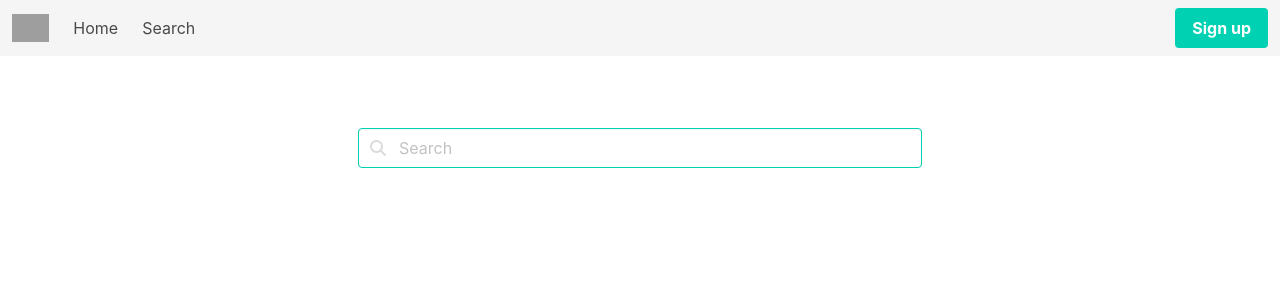
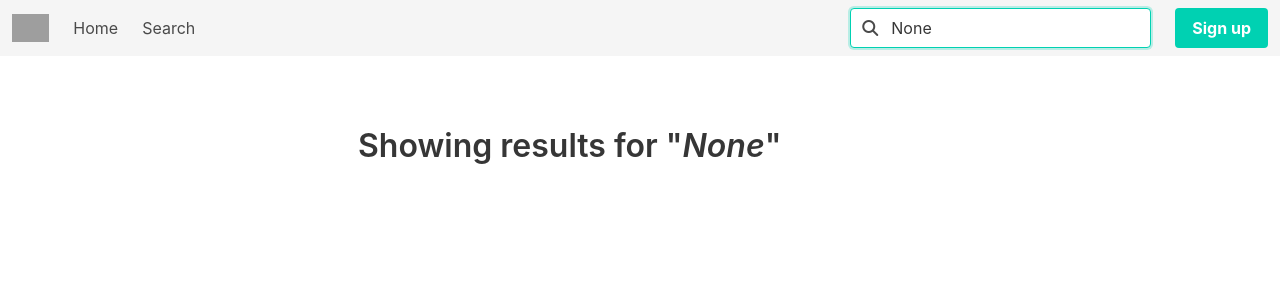
Before and after one commit to capstone-26/Shopping-Assistant, a Django app: page /search/ in a window 1280 px wide. Shown: the top 300 px of the page. Run offline with Django 4.2, Linux system fonts and the light colour scheme; some libraries are stand-ins or nearby versions; grey boxes are pictures that could not be loaded.

Commit message:
Added UI feedback on search page and search bar to navbar

```diff
--- a/core/templates/components/navbar.html
+++ b/core/templates/components/navbar.html
@@ -23,6 +23,9 @@
         </div>
 
         <div class="navbar-start">
+            <div class="is-flex navbar-item">
+                {% include 'components/product_searchbar.html' %}
+            </div>
             <div class="navbar-item">
                 <div class="buttons">
                     <a class="button is-primary"><strong>Sign up</strong></a>
--- /dev/null
+++ b/core/templates/components/product_searchbar.html
@@ -0,0 +1,10 @@
+<form action="{% url 'search' %}" method="get">
+    <div class="field">
+        <p class="control has-icons-left">
+            <input id="searchbar" class="input is-primary" name="q" type="text" placeholder="Search">
+            <span class="icon is-small is-left">
+                <i class="fas fa-search"></i>
+            </span>
+        </p>
+    </div>
+</form>
--- a/core/templates/product.html
+++ b/core/templates/product.html
@@ -26,7 +26,6 @@
 
     </div>
 </div>
-
 
 {% endblock %}
 
--- a/core/templates/search.html
+++ b/core/templates/search.html
@@ -11,17 +11,11 @@
 
     <div class="columns is-centered">
         <div class="column is-half">
-            <form action="{% url 'search' %}" method="get">
-                <div class="field">
-                    <p class="control has-icons-left">
-                        <input class="input is-primary" name="q" type="text" placeholder="Search">
-                        <span class="icon is-small is-left">
-                            <i class="fas fa-search"></i>
-                        </span>
-                    </p>
-                </div>
-            </form>
 
+            <div class="block">
+                {% comment %} {% include 'components/product_searchbar.html' %} {% endcomment %}
+                <h1 class="title">Showing results for "<span class="is-italic">{{ query }}</span>"</h1>
+            </div>
 
             <div class="block">
 
@@ -52,4 +46,13 @@
 
 </div>
 
-{% endblock %}
+{% endblock content %}
+
+{% block javascript %}
+<script>
+    document.addEventListener("DOMContentLoaded", function() {
+        document.getElementById("searchbar").value = "{{ query }}";
+        document.getElementById("searchbar").focus();
+    });
+</script>
+{% endblock javascript %}
--- a/core/views.py
+++ b/core/views.py
@@ -79,6 +79,11 @@ class SearchView(ListView):
 
         return object_list
 
+    def get_context_data(self, **kwargs: Any):
+        context = super().get_context_data(**kwargs)
+        context['query'] = self.request.GET.get('q')
+        return context
+
 class ProductView(View):
     model = Product
     template_name = 'product.html'
```
